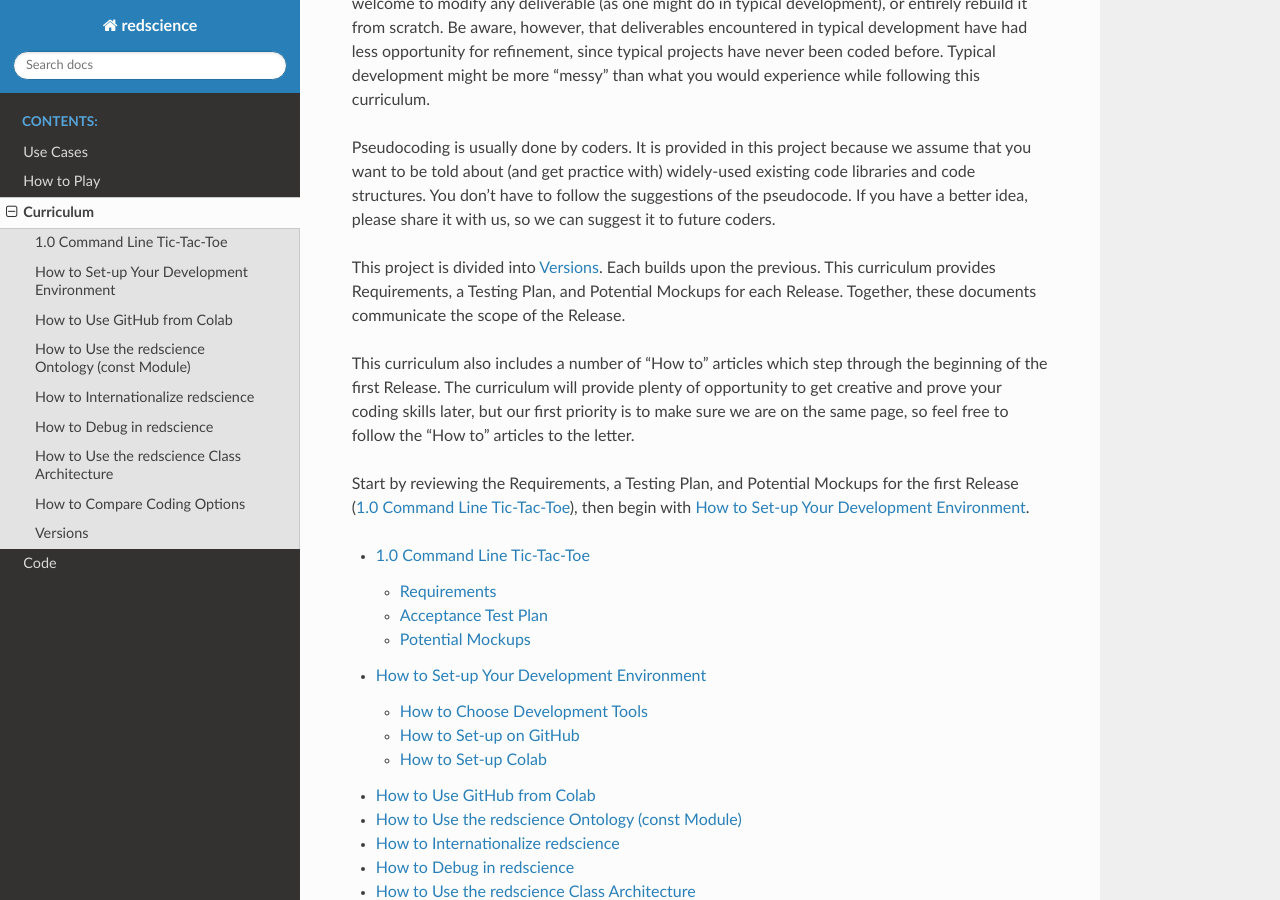
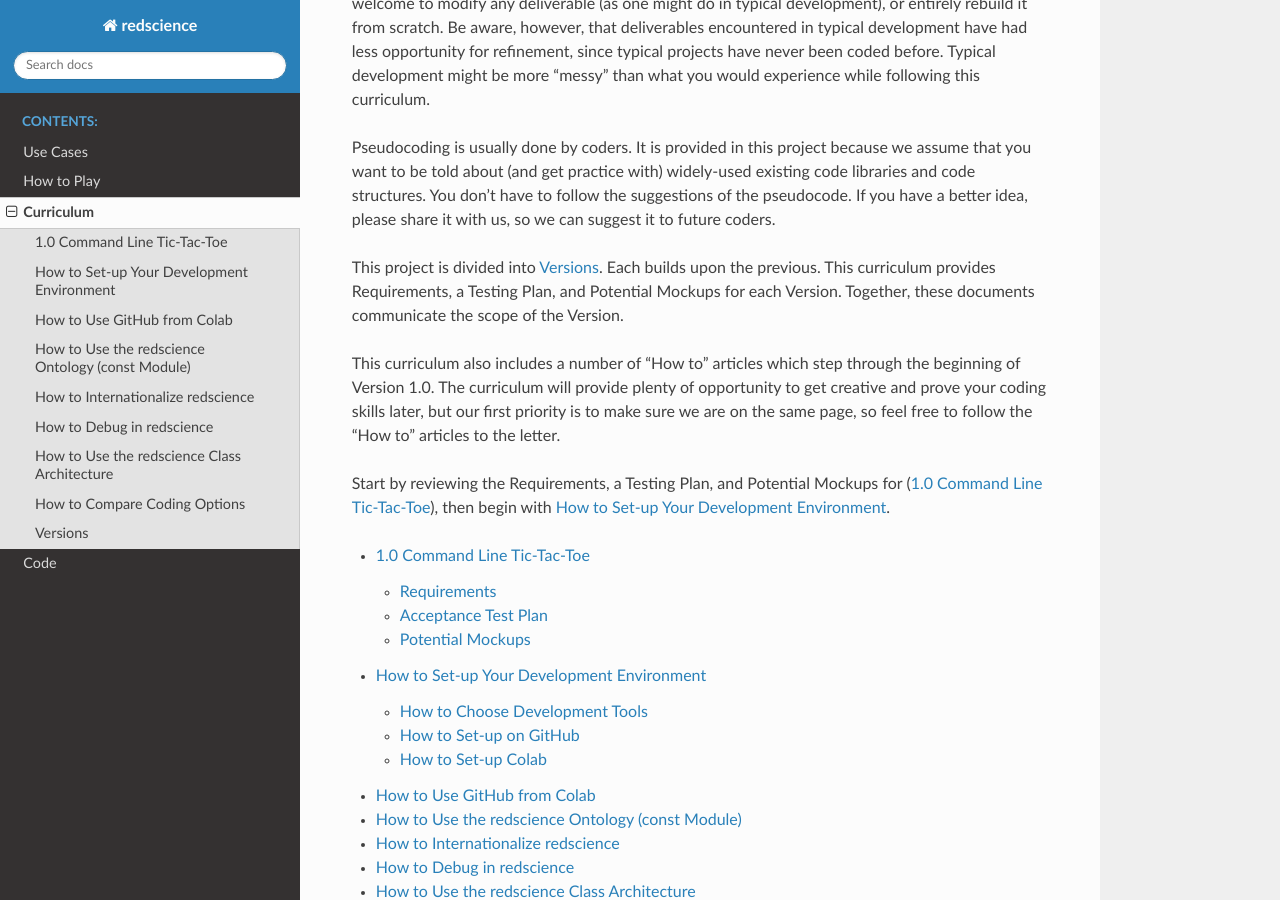
Before and after one commit to ChrisSantosLang/redscience, a Sphinx documentation site: the page built from docs/source/curriculum.rst, in a window 1280 px wide and 900 px high, scrolled down 1038 px. Built offline with Sphinx 7.4.7 and the Read the Docs theme 2.0.0, drawn with Linux system fonts in a browser that asks for light colours.

Commit message:
Update curriculum.rst

```diff
--- a/docs/source/curriculum.rst
+++ b/docs/source/curriculum.rst
@@ -60,17 +60,17 @@ coders.
 
 This project is divided into :doc:`/releases/releases`. Each builds upon the previous.
 This curriculum provides Requirements, a Testing Plan, and Potential
-Mockups for each Release. Together, these documents communicate the
-scope of the Release.
+Mockups for each Version. Together, these documents communicate the
+scope of the Version.
 
 This curriculum also includes a number of "How to" articles which
-step through the beginning of the first Release. The curriculum will
+step through the beginning of Version 1.0. The curriculum will
 provide plenty of opportunity to get creative and prove your coding
 skills later, but our first priority is to make sure we are on the
 same page, so feel free to follow the "How to" articles to the letter.
 
 Start by reviewing the Requirements, a Testing Plan, and Potential
-Mockups for the first Release (:doc:`/releases/commandline`), then begin
+Mockups for (:doc:`/releases/commandline`), then begin
 with :doc:`devenvironment`.
 
 
```
